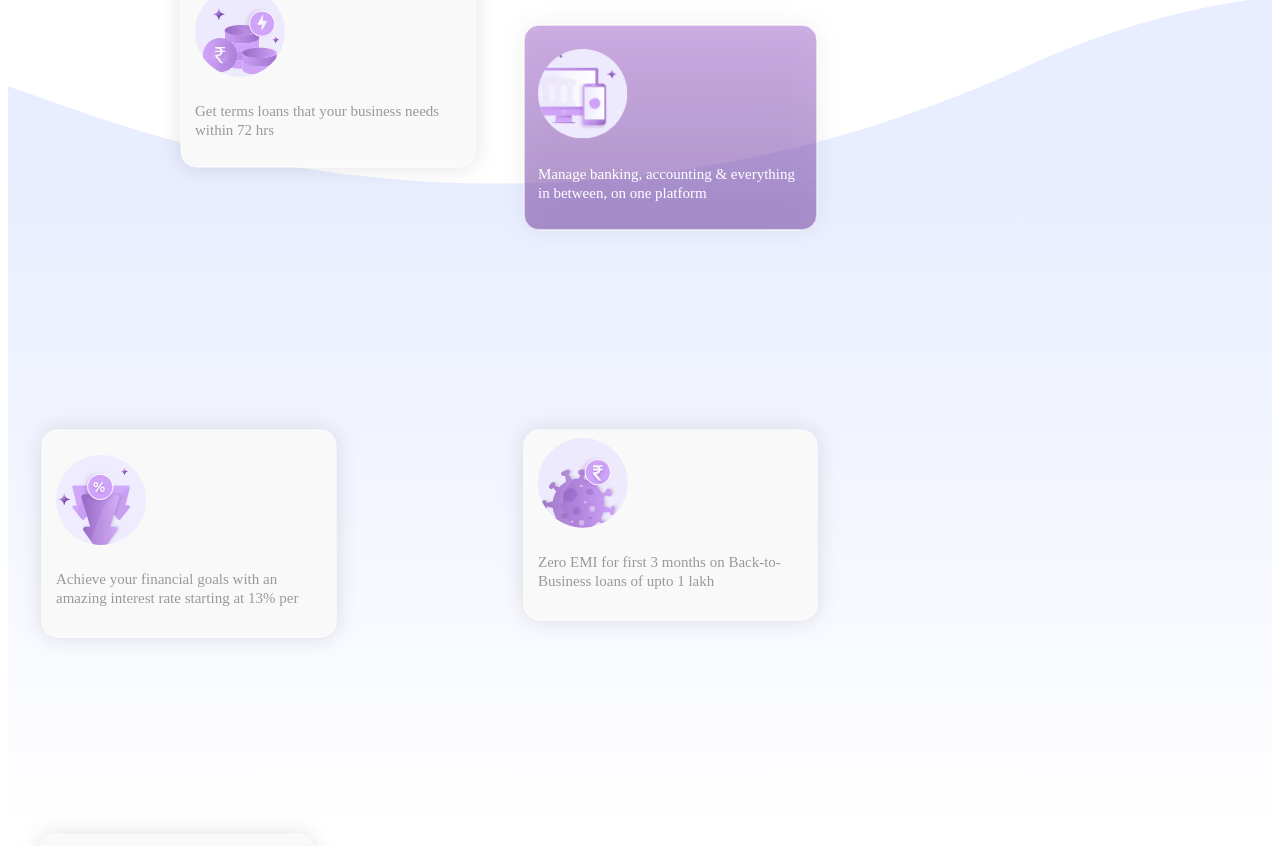
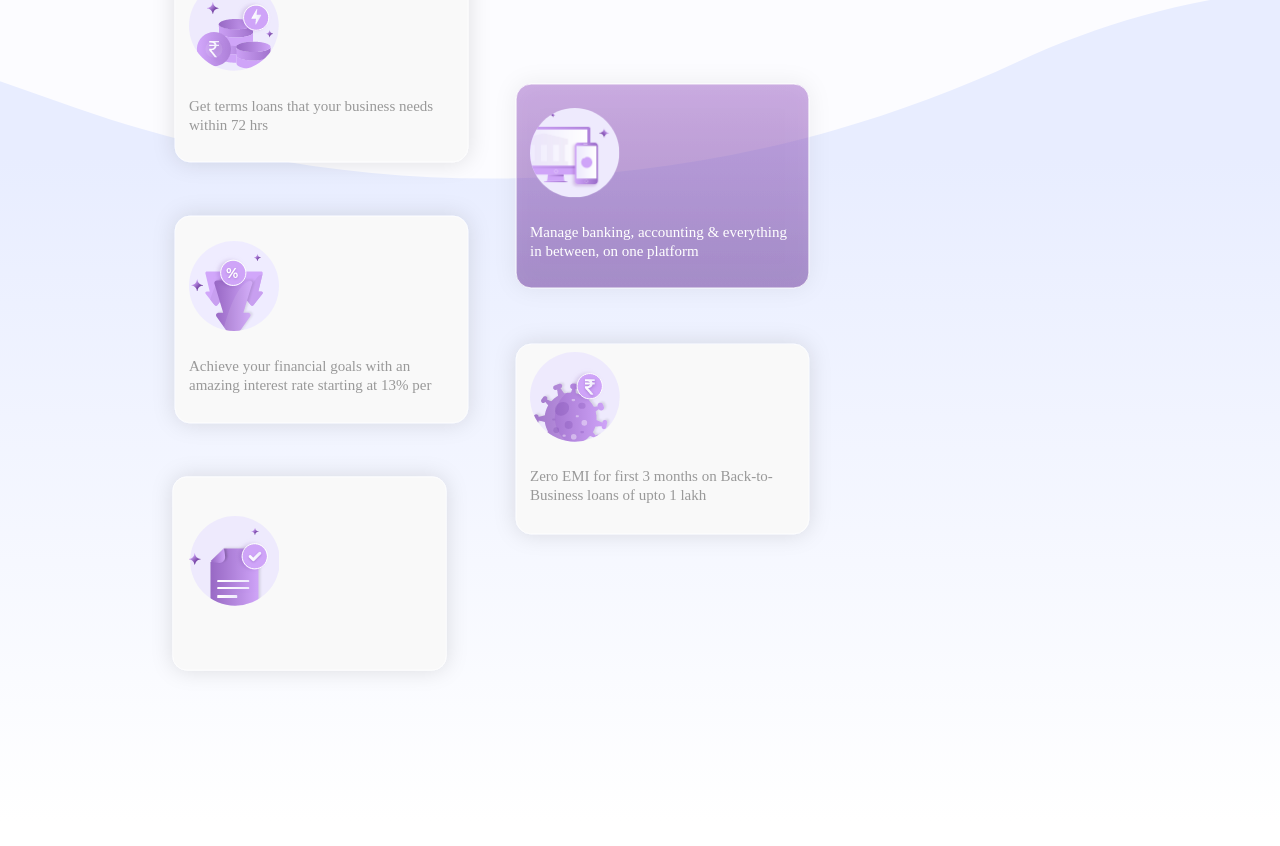
Before and after one commit to nirajsingh5396/Angular-assignment-, an Angular app: page /#/assignment in a window 1280 px wide. Shown: the part 634-1480 px from the top of the page. Built offline with nearby package versions, Linux system fonts and the light colour scheme.

Commit message:
Updated card media component and styling

```diff
--- a/src/app/assignment/card-media/card-media.component.html
+++ b/src/app/assignment/card-media/card-media.component.html
@@ -8,7 +8,7 @@
             <div class="Get-terms-loans common-text-container"></div>
 
         </div>
-        <div >
+        <div  style="position: relative;top: 4rem">
             <img src="/assets/img/Rectangle 2.svg" width="75%">
             <div class="freelancer_feature_icon img-common-containet"></div>
             <div class="Manage-banking common-text-container"></div>
@@ -16,12 +16,12 @@
     </div>
 
     <div style="display: flex;">
-        <div>
+        <div style="position: relative;left: 11%;bottom: 13rem">
             <img src="/assets/img/Rectangle Copy 19.svg" width="75%">
             <div class="Low-interest-rate img-common-containet"></div>
             <div class="Achieve-your-financi common-text-container"></div>
         </div>
-        <div >
+        <div style="position: relative;bottom: 5rem;">
             <img src="/assets/img/Rectangle Copy 25.svg" width="75%">
             <div class="Covid img-common-containet"></div>
             <div class="Zero-EMI-for-first-3 common-text-container"></div>
@@ -29,7 +29,7 @@
     </div>
 
     <div style="display: flex;">
-        <div>
+        <div style="position: relative;left: 11%;bottom: 22rem">
             <img src="/assets/img/Rectangle Copy 17.svg " width="70%">
             <div class="Secure-Payments img-common-containet"></div>
         </div>
--- a/src/styles.scss
+++ b/src/styles.scss
@@ -1 +1,14 @@
 /* You can add global styles to this file, and also import other style files */
+html, body {
+    height: 100%;
+  }
+
+  body {
+    margin: 0;
+    padding: 0;
+    top: 0px;
+    left: 0px;
+    background: #FCFCFF 0% 0% no-repeat padding-box;
+    opacity: 1;
+
+  }
```
